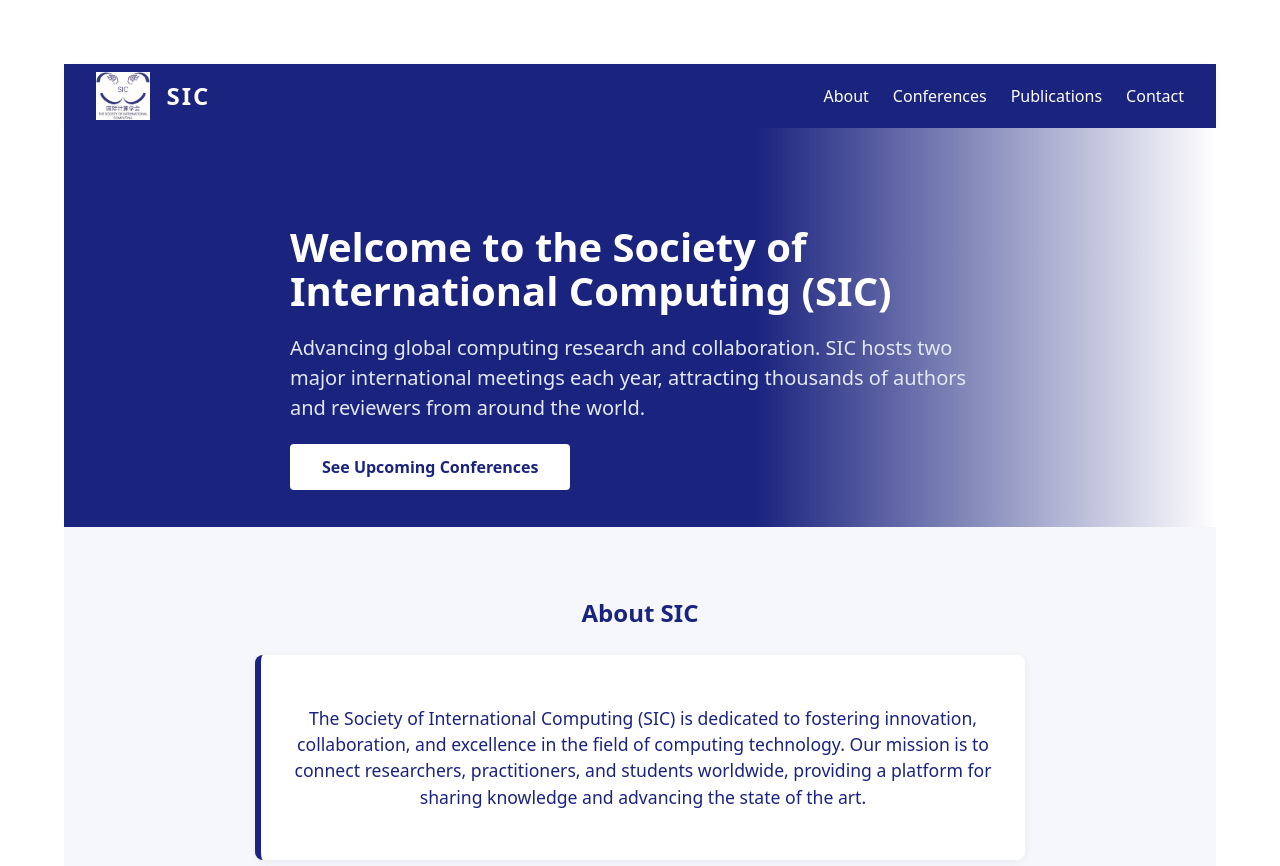
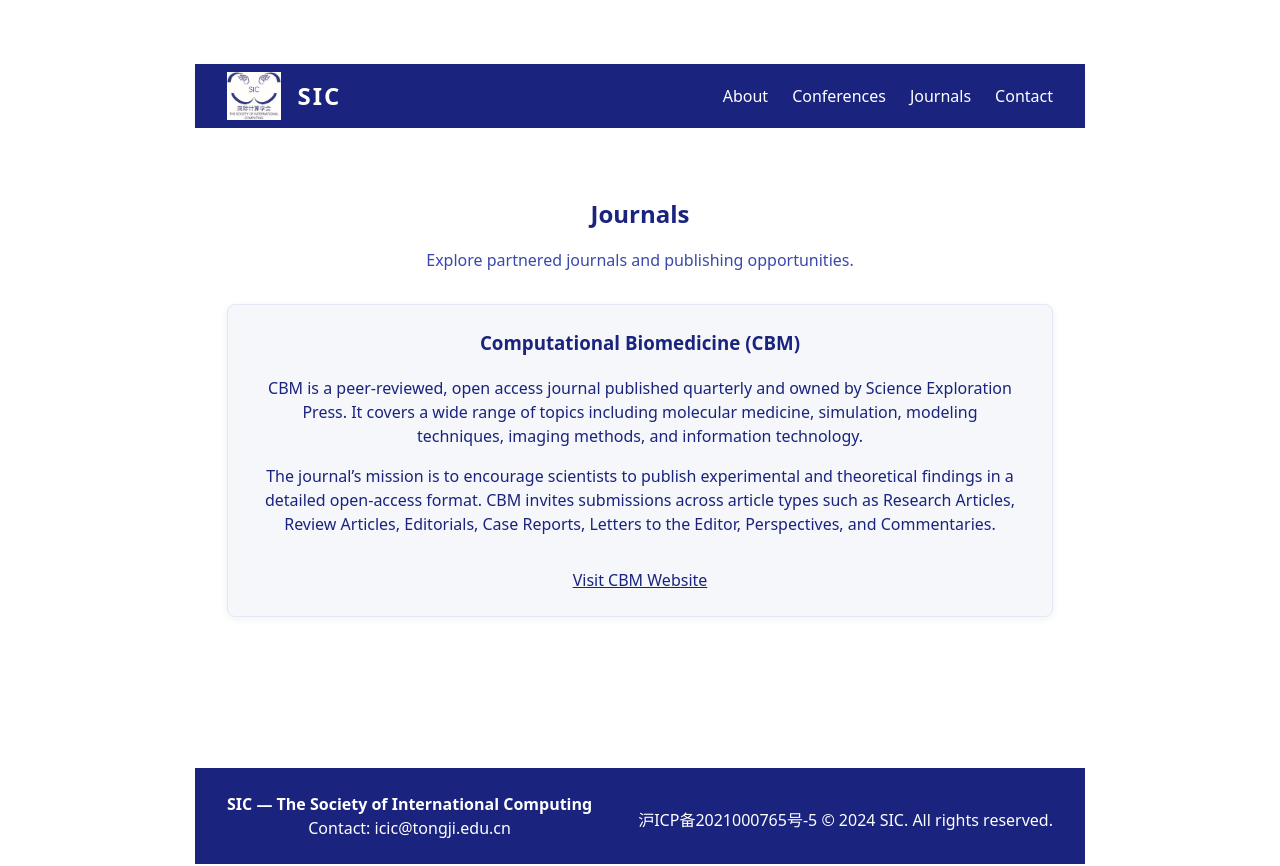
Before and after one commit to idt-eitech/sic_site, a Vue app: page /journals in a window 1280 px wide. Before the commit this address led to /. Shown: the top 866 px of the page. Built offline with nearby package versions, Linux system fonts and the light colour scheme.

Commit message:
feat: add journals menu

```diff
--- a/src/components/Header.vue
+++ b/src/components/Header.vue
@@ -7,7 +7,7 @@
     <nav class="nav-menu">
       <router-link to="/about">About</router-link>
       <router-link to="/conferences">Conferences</router-link>
-      <router-link to="/publications">Publications</router-link>
+      <router-link to="/journals">Journals</router-link>
       <!-- <router-link to="/membership">Membership</router-link> -->
       <router-link to="/contact">Contact</router-link>
     </nav>
--- /dev/null
+++ b/src/components/Journals.vue
@@ -0,0 +1,70 @@
+<template>
+  <section id="journals" class="journals-section">
+    <h2>Journals</h2>
+    <p class="desc">Explore partnered journals and publishing opportunities.</p>
+
+    <div class="journal-card">
+      <h3>Computational Biomedicine (CBM)</h3>
+      <p>
+        CBM is a peer-reviewed, open access journal published quarterly and owned by
+        Science Exploration Press. It covers a wide range of topics including
+        molecular medicine, simulation, modeling techniques, imaging methods, and
+        information technology.
+      </p>
+      <p>
+        The journal’s mission is to encourage scientists to publish experimental and
+        theoretical findings in a detailed open-access format. CBM invites
+        submissions across article types such as Research Articles, Review Articles,
+        Editorials, Case Reports, Letters to the Editor, Perspectives, and
+        Commentaries.
+      </p>
+      <a
+        href="https://www.sciexplor.com/cbm"
+        class="external-link"
+        target="_blank"
+        rel="noopener"
+      >Visit CBM Website</a>
+    </div>
+  </section>
+</template>
+
+<style scoped>
+.journals-section {
+  padding: 3rem 2rem;
+  background: #fff;
+  color: #1a237e;
+}
+.journals-section h2 {
+  text-align: center;
+  margin-bottom: 1rem;
+}
+.desc {
+  text-align: center;
+  margin-bottom: 2rem;
+  color: #3949ab;
+}
+.journal-card {
+  max-width: 760px;
+  margin: 0 auto;
+  background: #f5f7fa;
+  border: 1px solid #e3e8f5;
+  border-radius: 8px;
+  box-shadow: 0 2px 8px rgba(26,35,126,0.06);
+  padding: 1.5rem 2rem;
+}
+.journal-card h3 {
+  margin-top: 0;
+  color: #1a237e;
+}
+.external-link {
+  display: inline-block;
+  margin-top: 1rem;
+  color: #1a237e;
+  font-weight: 500;
+  text-decoration: underline;
+  transition: color 0.2s;
+}
+.external-link:hover {
+  color: #1976d2;
+}
+</style>
--- a/src/router/index.js
+++ b/src/router/index.js
@@ -5,6 +5,7 @@ import About from '../components/About.vue'
 import Conferences from '../components/Conferences.vue'
 import Publications from '../components/Publications.vue'
 import Membership from '../components/Membership.vue'
+import Journals from '../components/Journals.vue'
 
 // Use the same base path as defined in vite.config.js
 const router = createRouter({
@@ -25,6 +26,11 @@ const router = createRouter({
       path: '/conferences',
       name: 'conferences',
       component: Conferences
+    },
+    {
+      path: '/journals',
+      name: 'journals',
+      component: Journals
     },
     {
       path: '/publications',
```
